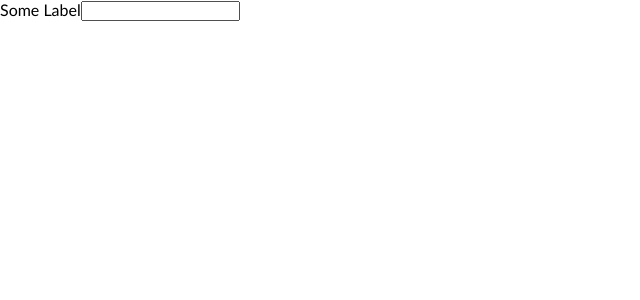
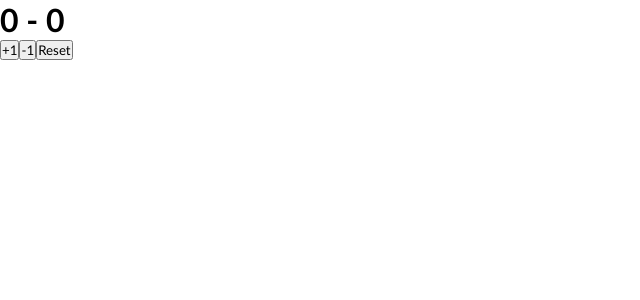
Before and after one commit to majcherrr87/MegaK_Frontowcy_React, a React (Vite) app: page / in a window 1280 px wide. Shown: the top 300 px of the page, without its empty margins (0-640 px from the left). Built offline with nearby package versions, Linux system fonts and the light colour scheme.

Commit message:
useReducer

```diff
--- a/src/App.tsx
+++ b/src/App.tsx
@@ -1,9 +1,9 @@
-import { Baz } from './Baz'
+import { Counter } from './Counter'
 
 export const App = () => {
 	return (
 		<>
-			<Baz />
+			<Counter />
 		</>
 	)
 }
--- /dev/null
+++ b/src/Counter.tsx
@@ -0,0 +1,70 @@
+import { useReducer } from 'react'
+
+type CounterState = {
+	counter: number
+	clicks: number
+}
+
+type IncreaseAction = {
+	type: 'INCREASE'
+}
+type DecreaseAction = {
+	type: 'DECREASE'
+}
+type ResetAction = {
+	type: 'RESET'
+	payload: number
+}
+type CounterAction = IncreaseAction | DecreaseAction | ResetAction
+
+const counterReducer = (state: CounterState, action: CounterAction) => {
+	switch (action.type) {
+		case 'INCREASE':
+			return {
+				...state,
+				counter: state.counter + 1,
+				clicks: state.clicks + 1,
+			}
+		case 'DECREASE':
+			return {
+				...state,
+				counter: state.counter - 1,
+				clicks: state.clicks + 1,
+			}
+		case 'RESET':
+			return {
+				...state,
+				counter: action.payload,
+			}
+	}
+}
+
+const initialState: CounterState = {
+	counter: 0,
+	clicks: 0,
+}
+
+export const Counter = () => {
+	const [data, dispatch] = useReducer(counterReducer, initialState)
+
+	const increase = () => {
+		dispatch({ type: 'INCREASE' })
+	}
+	const decrease = () => {
+		dispatch({ type: 'DECREASE' })
+	}
+	const reset = () => {
+		dispatch({ type: 'RESET', payload: 0 })
+	}
+
+	return (
+		<div>
+			<h1>
+				{data.counter} - {data.clicks}
+			</h1>
+			<button onClick={increase}>+1</button>
+			<button onClick={decrease}>-1</button>
+			<button onClick={reset}>Reset</button>
+		</div>
+	)
+}
```
